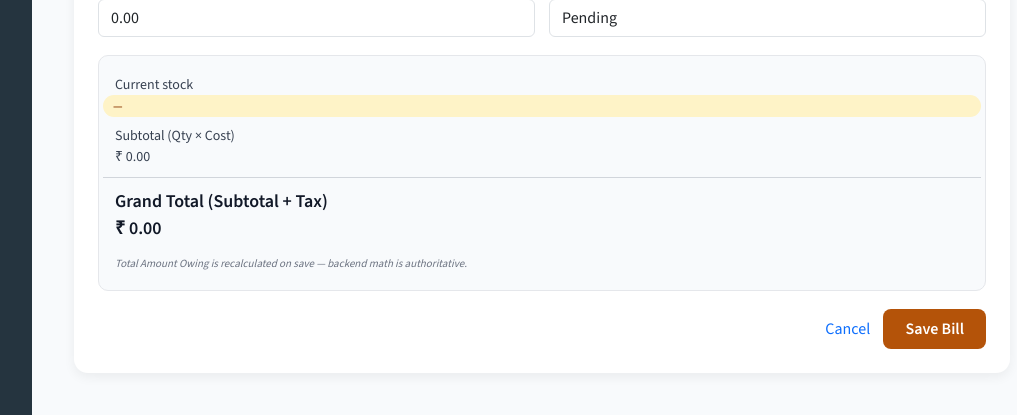
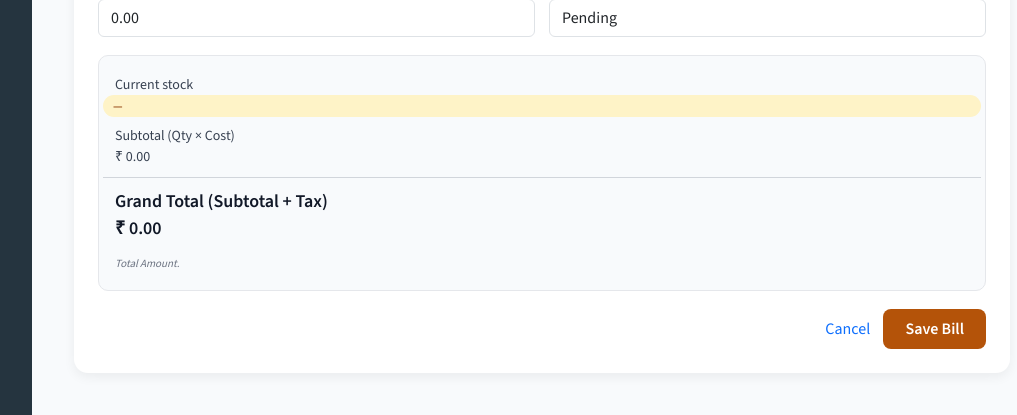
Before and after one commit to Jagritgit/Inventory_mangement, a Django app: page /bills/new-bill/ in a window 1280 px wide. Shown: the part 818-1233 px from the top of the page, without its empty margins (228-1245 px from the left). Run offline with Django 4.2, Linux system fonts and the light colour scheme; a user stored in the database is signed in; data comes from the database, SQL or seed files in the repository; both versions use the stored data as it was after the commit.

Commit message:
little update on bills page

```diff
--- a/bills/templates/bills/bill_form.html
+++ b/bills/templates/bills/bill_form.html
@@ -46,7 +46,7 @@
                 <span id="live_total">₹ 0.00</span>
             </div>
             <div class="row" style="font-size:11px;color:#6b7280;margin-top:6px;">
-                <em>Total Amount Owing is recalculated on save — backend math is authoritative.</em>
+                <em>Total Amount.</em>
             </div>
         </div>
 
--- a/bills/templates/bills/billdetail.html
+++ b/bills/templates/bills/billdetail.html
@@ -82,9 +82,7 @@
             </div>
         </div>
 
-        <div class="doc-foot">
-            This is a system-generated bill record.
-        </div>
+
     </div>
 </div>
 
```
Also changed, not shown: db.sqlite3.
